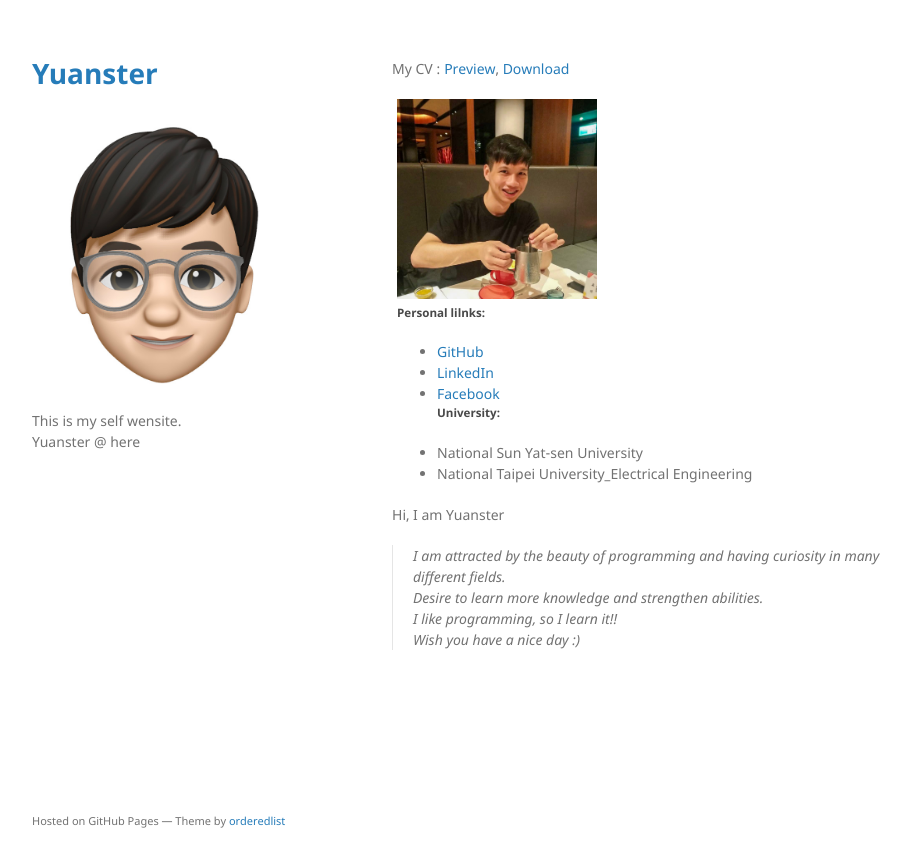
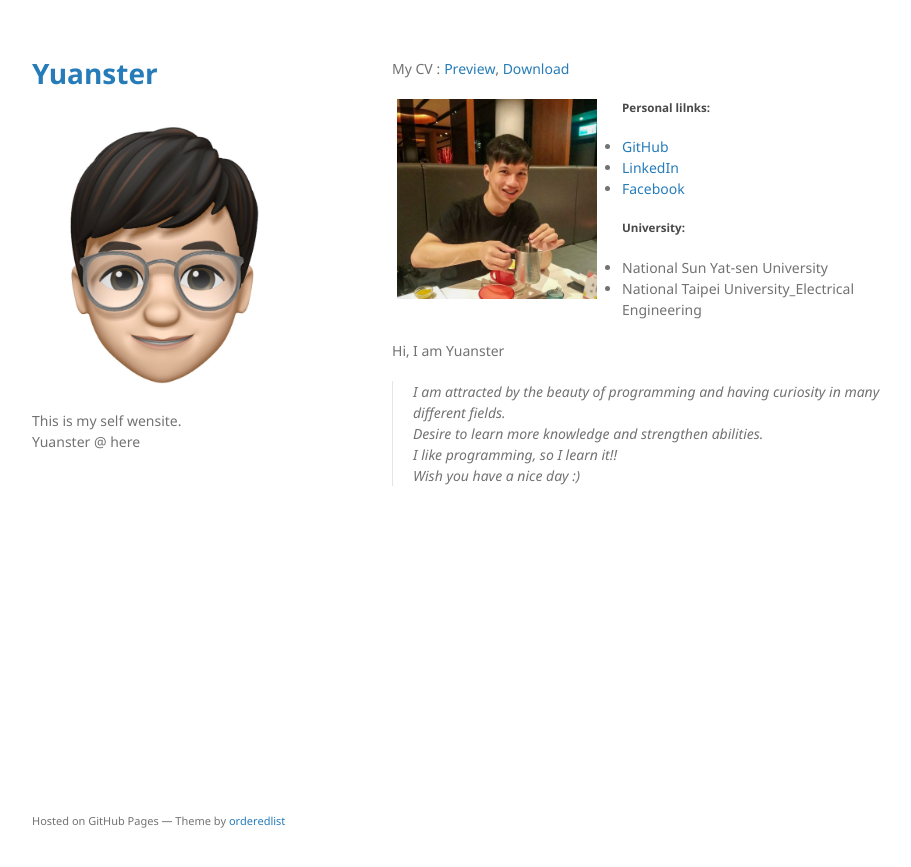
Before and after one commit to YaoyuanHsu/YaoyuanHsu.github.io, a Jekyll site: the page built from index.md, in a window 1280 px wide. Shown: the top 867 px of the page, without its empty margins (178-1089 px from the left). Built offline with Jekyll 4.4.1, drawn with Linux system fonts in a browser that asks for light colours.

Commit message:
Update index.md

```diff
--- a/index.md
+++ b/index.md
@@ -20,13 +20,15 @@ layout: default
 My CV : [Preview](./docs/CV.pdf), <a href="https://github.com/YaoyuanHsu/Yuanster/raw/gh-pages/docs/CV.pdf" target="_self">Download</a>
 
 <div class="image-container">
-    <img src="index_profile.jpg" alt="drawing" width="200"/>
+    <img class="image_left" src="index_profile.jpg" alt="drawing" width="200"/>
     <h5>Personal lilnks:</h5>
     <ul>
         <li><a href="https://github.com/YaoyuanHsu" target="_self">GitHub</a></li>
         <li><a href="https://www.linkedin.com/in/yaoyuan-hsu/" target="_self">LinkedIn</a></li>
         <li><a href="https://www.facebook.com/profile.php?id=100000597043596" target="_self">Facebook</a></li>
+    </ul>
     <h5>University:</h5>
+    <ul>
         <li>National Sun Yat-sen University</li><li>National Taipei University_Electrical Engineering</li>
     </ul>
 </div>
```
